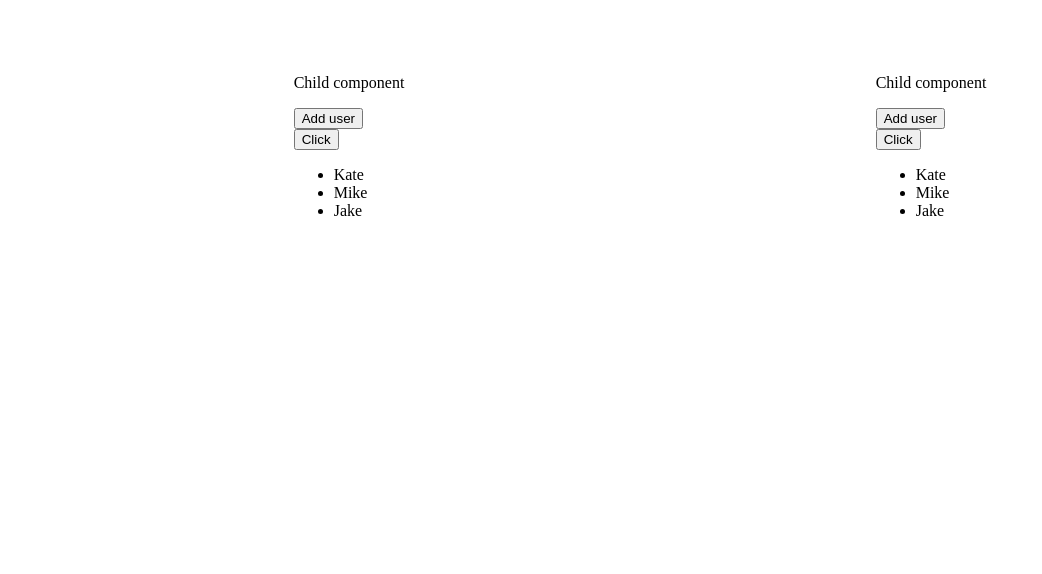
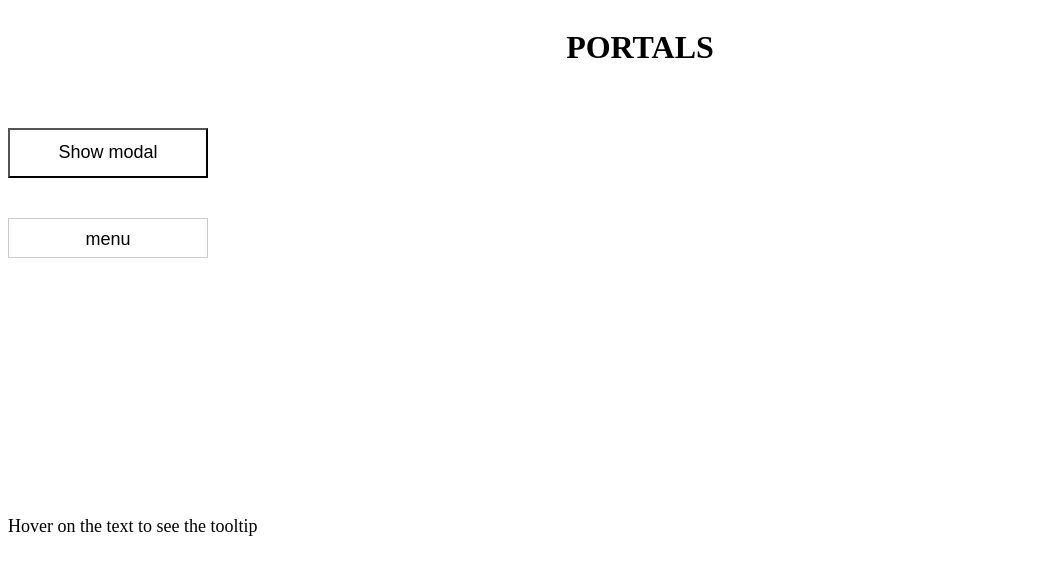
Before and after one commit to dnemirich/RDCLR-tasks, a React (Vite) app: page / in a window 1280 px wide. Shown: the top 574 px of the page, without its empty margins (0-1042 px from the left). Built offline with nearby package versions, Linux system fonts and the light colour scheme.

Commit message:
feat: add react portals examples

```diff
--- a/src/App.tsx
+++ b/src/App.tsx
@@ -1,5 +1,6 @@
 import './App.css'
-import {OptimizationTask} from "./week-3-react/optimization/OptimizationTask.tsx";
+// import {OptimizationTask} from "./week-3-react/optimization/OptimizationTask.tsx";
+import {ReactPortalTask} from "./week-3-react/react-portal/ReactPortalTask.tsx";
 // import {UseEffectsTask} from "./week-3-react/use-effects/useEffectsTask.tsx";
 
 
@@ -8,7 +9,8 @@ function App() {
     return (
         <div>
           {/*<UseEffectsTask/>*/}
-            <OptimizationTask/>
+          {/*  <OptimizationTask/>*/}
+            <ReactPortalTask/>
         </div>
     )
 }
--- /dev/null
+++ b/src/week-3-react/react-portal/Dropdown/Dropdown.module.css
@@ -0,0 +1,41 @@
+.wrapper {
+    position: relative;
+    width: 200px;
+}
+
+
+.trigger {
+    background-color: unset;
+    border: 1px solid rgba(0, 0, 0, 0.2);
+
+    width: 100%;
+    height: 40px;
+    padding: 10px;
+
+    font-size: 18px;
+}
+
+.dropdownContent {
+    position: absolute;
+    width: 100%;
+}
+
+.dropdownList {
+    list-style: none;
+    margin: 0;
+    padding: 0;
+    background-color: rgba(128, 128, 128, 0.18);
+    width: 100%;
+}
+
+
+.dropdownItem {
+    height: 20px;
+    padding: 10px;
+    border: 1px solid rgba(0, 0, 0, 0.2);
+    text-align: center;
+}
+
+.dropdownItem:hover {
+    background-color: rgba(128, 128, 128, 0.28);
+}
--- /dev/null
+++ b/src/week-3-react/react-portal/Dropdown/Dropdown.tsx
@@ -0,0 +1,31 @@
+import s from './Dropdown.module.css'
+import {useRef, useState} from "react";
+import {createPortal} from "react-dom";
+
+const menuItems = ['item1', 'item2', 'item3', 'item4', 'item5']
+
+export const Dropdown = () => {
+    const [isOpen, setIsOpen] = useState(false)
+    const [value, setValue] = useState('menu')
+    const wrapperRef = useRef<HTMLDivElement | null>(null)
+
+    return (
+        <div className={s.wrapper} ref={wrapperRef}>
+            <button className={s.trigger} onClick={() => setIsOpen(prevState => !prevState)}>{value}</button>
+
+            {
+                isOpen && createPortal(
+                    <div className={s.dropdownContent}>
+                        <ul className={s.dropdownList}>
+                            {menuItems.map(item => <li className={s.dropdownItem} key={item} onClick={() => {
+                                setValue(item);
+                                setIsOpen(false);
+                            }}>{item}</li>)}
+                        </ul>
+                    </div>,
+                    wrapperRef.current!
+                )
+            }
+        </div>
+    )
+}
--- /dev/null
+++ b/src/week-3-react/react-portal/Modal/Modal.module.css
@@ -0,0 +1,37 @@
+.overlay {
+    position: absolute;
+    inset: 0;
+    background-color: rgba(62, 62, 62, 0.6);
+}
+
+.content {
+    position: fixed;
+    top: 50%;
+    left: 50%;
+
+    transform: translate(-50%, -50%);
+
+    border-radius: 10px;
+    background-color: white;
+    width: 300px;
+    height: 150px;
+    padding: 20px;
+}
+
+.button {
+    position: absolute;
+    top: 5px;
+    right: 5px;
+
+    display: flex;
+    justify-content: center;
+    align-items: center;
+
+    background-color: unset;
+    border-radius: 10%;
+    padding: 10px;
+}
+
+.button:hover {
+    background-color: #ccc;
+}
--- /dev/null
+++ b/src/week-3-react/react-portal/Modal/Modal.tsx
@@ -0,0 +1,30 @@
+import s from './Modal.module.css'
+import type {ReactNode} from "react";
+import {createPortal} from "react-dom";
+
+type Props = {
+    isOpen: boolean;
+    onClose: () => void;
+    children: ReactNode;
+}
+
+export const Modal = ({isOpen, onClose, children}: Props) => {
+    return (
+        <>
+            {isOpen &&
+                <>
+                    {createPortal(<div className={s.overlay}>
+                        <div className={s.content}>
+                            <p className={s.title}>Modal</p>
+                            <hr/>
+                            {children}
+                            <button className={s.button} onClick={onClose}>X</button>
+                        </div>
+                    </div>, document.body)}
+                </>
+
+            }
+        </>
+
+    )
+}
--- /dev/null
+++ b/src/week-3-react/react-portal/ReactPortalTask.tsx
@@ -0,0 +1,26 @@
+import {useState} from "react";
+import {Modal} from "./Modal/Modal.tsx";
+import {Dropdown} from "./Dropdown/Dropdown.tsx";
+import {Tooltip} from "./Tooltip/Tooltip.tsx";
+
+export const ReactPortalTask = () => {
+    const [showModal, setShowModal] = useState(false);
+
+    return (
+        <div style={{display: 'flex', flexDirection: 'column', gap: '40px'}}>
+            <h1 style={{textAlign:'center'}}>PORTALS</h1>
+            <div>
+                <button style={{backgroundColor: 'unset', width: '200px', height: '50px', fontSize: '18px'}} onClick={() => setShowModal(true)}>Show modal</button>
+                <Modal isOpen={showModal} onClose={() => setShowModal(false)}>
+                    <p>Some text inside modal</p>
+                </Modal>
+            </div>
+            <div style={{marginBottom: '200px'}}>
+                <Dropdown/>
+            </div>
+            <div>
+                <Tooltip/>
+            </div>
+        </div>
+    )
+};
--- /dev/null
+++ b/src/week-3-react/react-portal/Tooltip/Tooltip.module.css
@@ -0,0 +1,27 @@
+.tooltipWrapper {
+    position: relative;
+    width: 300px;
+}
+
+.text {
+    font-size: 18px;
+}
+
+.text:hover {
+    cursor: pointer;
+}
+
+.tooltip {
+    position: absolute;
+    top: -20px;
+    right: 0;
+
+    background-color: rgba(51, 51, 51, 0.35);
+    border-radius: 5px;
+
+    width: 100px;
+    height: 20px;
+    display: flex;
+    justify-content: center;
+    align-items: center;
+}
--- /dev/null
+++ b/src/week-3-react/react-portal/Tooltip/Tooltip.tsx
@@ -0,0 +1,22 @@
+import s from './Tooltip.module.css'
+import {useRef, useState} from "react";
+import {createPortal} from "react-dom";
+
+export const Tooltip = () => {
+    const [showTooltip, setShowTooltip] = useState(false);
+    const wrapperRef = useRef<HTMLDivElement | null>(null);
+
+    return (
+        <div className={s.tooltipWrapper} ref={wrapperRef}>
+            <p className={s.text} onMouseEnter={() => setShowTooltip(true)} onMouseLeave={() => setShowTooltip(false)}>Hover on the text to see the tooltip</p>
+            {
+                showTooltip && createPortal(
+                    <div className={s.tooltip}>
+                        <p>Some text</p>
+                    </div>,
+                    wrapperRef.current!
+                )
+            }
+        </div>
+    )
+}
```
